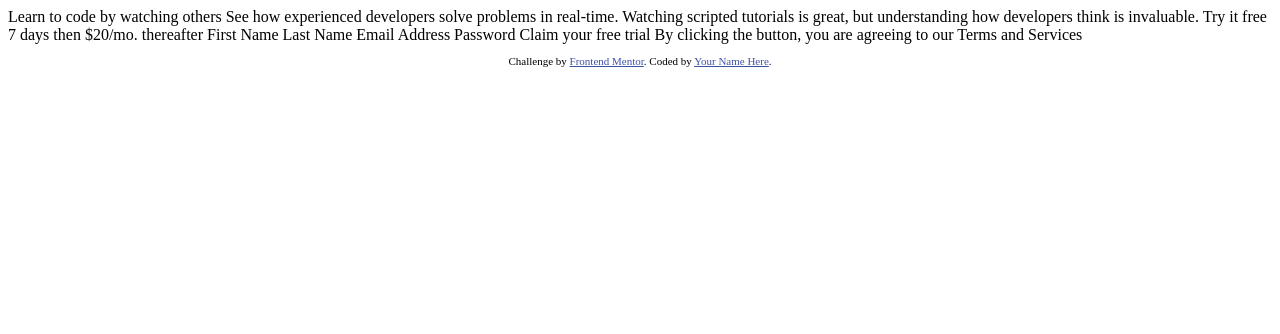
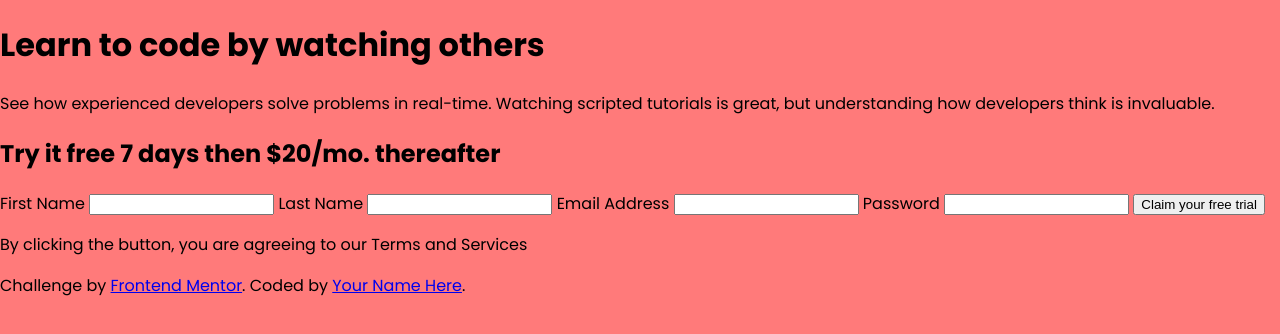
Before and after one commit to Jesus-Reynaldo/intro-component-with-signup-form, a plain HTML site: page index.html in a window 1280 px wide. Drawn offline with Linux system fonts and the light colour scheme.

Commit message:
Configuracion inicial con SASS

```diff
--- a/index.html
+++ b/index.html
@@ -1,41 +1,51 @@
 <!DOCTYPE html>
 <html lang="en">
   <head>
-  <meta charset="UTF-8">
-  <meta name="viewport" content="width=device-width, initial-scale=1.0"> <!-- displays site properly based on user's device -->
-
-  <link rel="icon" type="image/png" sizes="32x32" href="./images/favicon-32x32.png">
-
+    <meta charset="UTF-8" />
+    <meta name="viewport" content="width=device-width, initial-scale=1.0" />
+    <link
+      rel="icon"
+      type="image/png"
+      sizes="32x32"
+      href="./images/favicon-32x32.png"
+    />
+    <link rel="stylesheet" href="css/index.css" />
     <title>Frontend Mentor | Intro component with sign up form</title>
-
-  <!-- Feel free to remove these styles or customise in your own stylesheet 👍 -->
-  <style>
-    .attribution { font-size: 11px; text-align: center; }
-    .attribution a { color: hsl(228, 45%, 44%); }
-  </style>
   </head>
   <body>
-
-  Learn to code by watching others
-
-  See how experienced developers solve problems in real-time. Watching scripted tutorials is great,
-  but understanding how developers think is invaluable.
-
-  Try it free 7 days then $20/mo. thereafter
-
-  First Name
-  Last Name
-  Email Address
-  Password
-
-  Claim your free trial
-
+    <main>
+      <div class="text">
+        <h1>Learn to code by watching others</h1>
+        <p>
+          See how experienced developers solve problems in real-time. Watching
+          scripted tutorials is great, but understanding how developers think is
+          invaluable.
+        </p>
+      </div>
+      <div class="form-container">
+        <h2>Try it free 7 days then $20/mo. thereafter</h2>
+        <form action="#">
+          <label for="name">First Name </label>
+          <input type="text" id="name" />
+          <label for="last-name">Last Name</label>
+          <input type="text" id="last-name" />
+          <label for="email">Email Address</label>
+          <input type="email" id="email" />
+          <label for="password">Password</label>
+          <input type="password" id="password" />
+          <button type="submit" id="submitBtn">Claim your free trial</button>
+          <p>
             By clicking the button, you are agreeing to our Terms and Services
-
+          </p>
+        </form>
+      </div>
+    </main>
     <footer>
       <p class="attribution">
-      Challenge by <a href="https://www.frontendmentor.io?ref=challenge" target="_blank">Frontend Mentor</a>.
-      Coded by <a href="#">Your Name Here</a>.
+        Challenge by
+        <a href="https://www.frontendmentor.io?ref=challenge" target="_blank"
+          >Frontend Mentor</a
+        >. Coded by <a href="#">Your Name Here</a>.
       </p>
     </footer>
   </body>
--- /dev/null
+++ b/sass/global.scss
@@ -0,0 +1,13 @@
+@import url("https://fonts.googleapis.com/css2?family=Poppins:wght@400;500;600;700&display=swap");
+$red: hsl(0, 100%, 74%);
+$green: hsl(154, 59%, 51%);
+$blue: hsl(248, 32%, 49%);
+$dark-blue: hsl(249, 10%, 26%);
+$grayish-blue: hsl(246, 25%, 77%);
+body {
+  margin: 0;
+  padding: 0;
+  font-size: 16px;
+  font-family: Poppins, sans-serif;
+  background-color: $red;
+}
--- /dev/null
+++ b/sass/index.scss
@@ -0,0 +1,2 @@
+@use "global";
+@use "component";
```
Also changed, not shown: css/index.css (added), sass/component.scss (added), 1 other file. Lines whose indentation alone changed are shown as unchanged.
